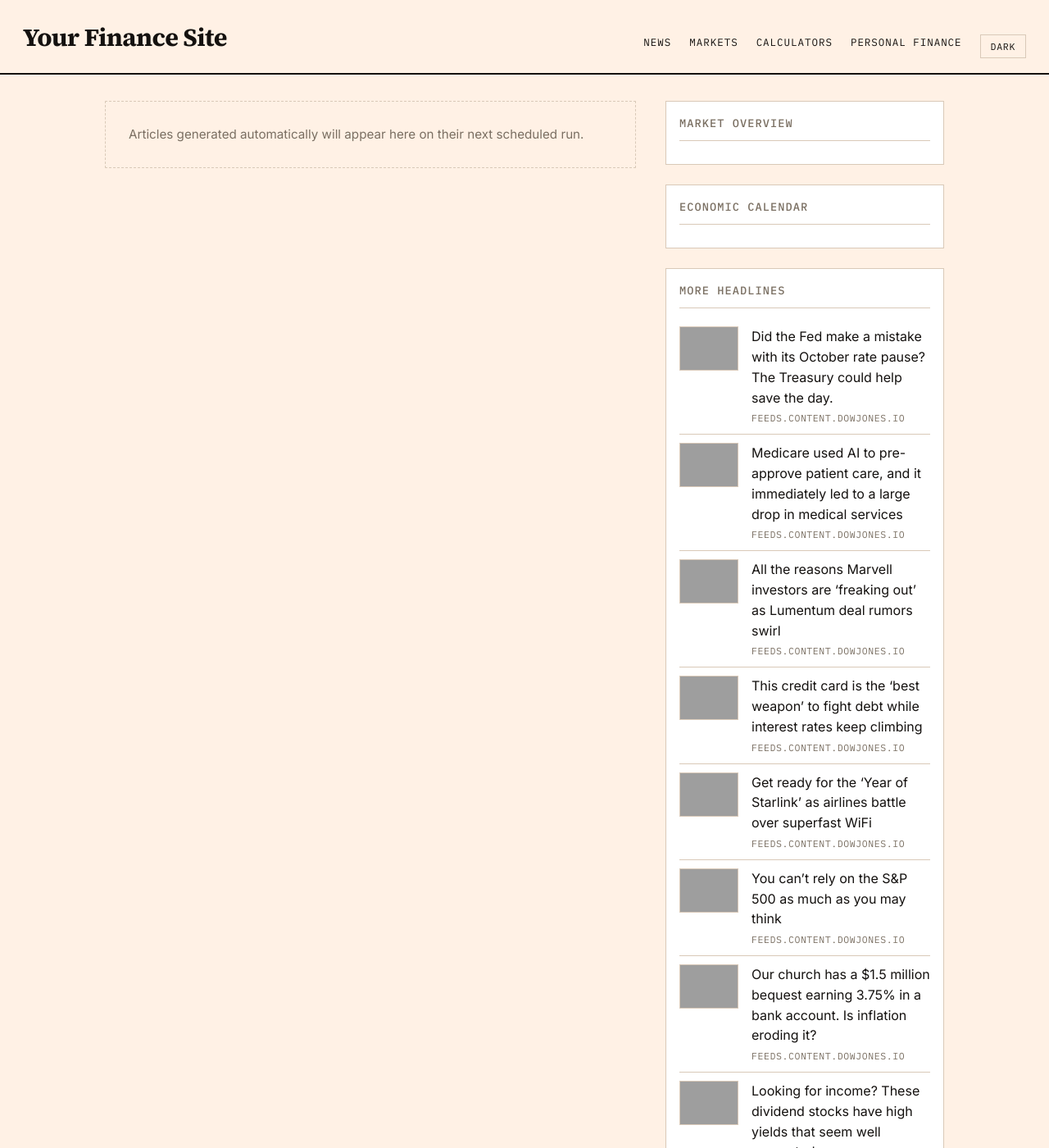
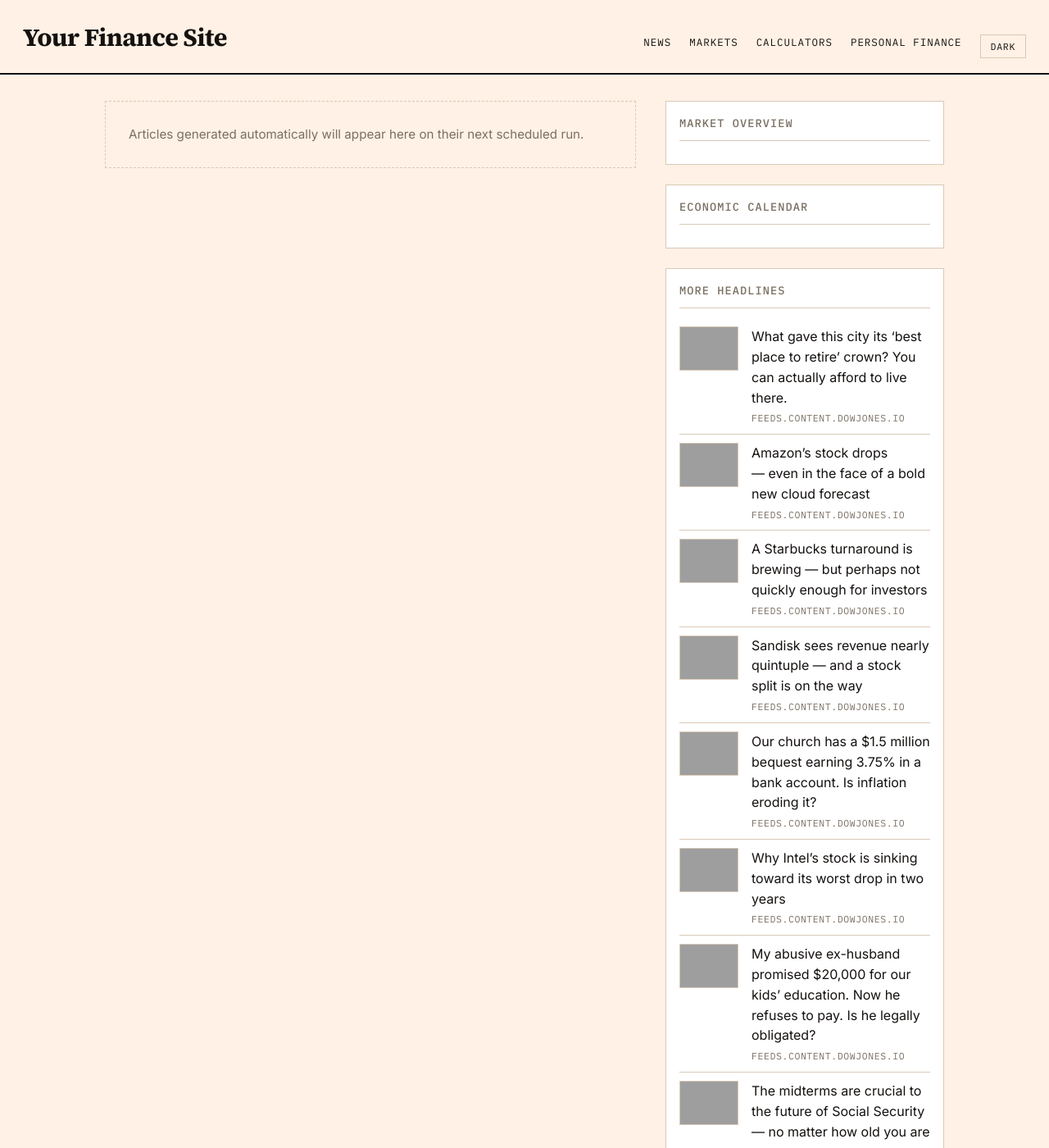
Before and after one commit to GlobTechCo/globtechco.github.io, a Jekyll site: the page built from index.html, in a window 1280 px wide and 1400 px high, cut to the strip 0-1400 px from the top of the window. Shown: the whole strip at 82% size. Built offline with Jekyll 4.4.1, drawn with Linux system fonts in a browser that asks for light colours; a script that is not in the unit is left out; the list of posts is cut into pages by our own code; some of the changed text lies outside the part shown; grey boxes are pictures that could not be loaded.

Commit message:
Auto-content update 2026-10-30

```diff
--- a/_data/aggregator.yml
+++ b/_data/aggregator.yml
@@ -1,50 +1,50 @@
-- title: "Did the Fed make a mistake with its October rate pause? The Treasury could help save the day."
-  link: "https://www.marketwatch.com/story/did-the-fed-make-a-mistake-with-its-october-rate-pause-the-treasury-could-help-save-the-day-77d84993?mod=mw_rss_topstories"
+- title: "What gave this city its \u2018best place to retire\u2019 crown? You can actually afford to live there."
+  link: "https://www.marketwatch.com/story/what-gave-this-city-its-best-place-to-retire-crown-you-can-actually-afford-to-live-there-a06f8f4d?mod=mw_rss_topstories"
   source: "feeds.content.dowjones.io"
-  pubdate: "Thu, 29 Oct 2026 17:59:00 GMT"
-  image: "https://images.mktw.net/im-29452074"
-- title: "Medicare used AI to pre-approve patient care, and it immediately led to a large drop in medical services"
-  link: "https://www.marketwatch.com/story/medicare-used-ai-to-pre-approve-patient-care-and-it-immediately-led-to-a-large-drop-in-medical-services-dc38a210?mod=mw_rss_topstories"
+  pubdate: "Fri, 30 Oct 2026 03:16:00 GMT"
+  image: "https://images.mktw.net/im-51699751"
+- title: "Amazon\u2019s stock drops \u2014\u00a0even in the face of a bold new cloud forecast"
+  link: "https://www.marketwatch.com/story/amazons-bold-cloud-forecast-isnt-enough-to-stave-off-a-stock-drop-ee23c1bb?mod=mw_rss_topstories"
   source: "feeds.content.dowjones.io"
-  pubdate: "Thu, 29 Oct 2026 17:10:00 GMT"
-  image: "https://images.mktw.net/im-74822336"
-- title: "All the reasons Marvell investors are \u2018freaking out\u2019 as Lumentum deal rumors swirl"
-  link: "https://www.marketwatch.com/story/marvell-is-reportedly-close-to-buying-lumentum-analysts-say-they-see-logic-in-a-potential-deal-d7539c59?mod=mw_rss_topstories"
+  pubdate: "Fri, 30 Oct 2026 00:15:00 GMT"
+  image: "https://images.mktw.net/im-49250014"
+- title: "A Starbucks turnaround is brewing \u2014\u00a0but perhaps not quickly enough for investors"
+  link: "https://www.marketwatch.com/story/a-starbucks-turnaround-is-brewing-but-perhaps-not-quickly-enough-3b5f57ac?mod=mw_rss_topstories"
   source: "feeds.content.dowjones.io"
-  pubdate: "Thu, 29 Oct 2026 17:08:00 GMT"
-  image: "https://images.mktw.net/im-08108156"
-- title: "This credit card is the \u2018best weapon\u2019 to fight debt while interest rates keep climbing"
-  link: "https://www.marketwatch.com/story/this-credit-card-is-the-best-weapon-to-fight-debt-while-interest-rates-keep-climbing-8378fcf2?mod=mw_rss_topstories"
+  pubdate: "Fri, 30 Oct 2026 00:14:00 GMT"
+  image: "https://images.mktw.net/im-01171452"
+- title: "Sandisk sees revenue nearly quintuple \u2014\u00a0and a stock split is on the way"
+  link: "https://www.marketwatch.com/story/sandisk-sees-revenue-nearly-quintuple-and-its-stock-is-heading-higher-b9318916?mod=mw_rss_topstories"
   source: "feeds.content.dowjones.io"
-  pubdate: "Thu, 29 Oct 2026 16:49:00 GMT"
-  image: "https://images.mktw.net/im-84410704"
-- title: "Get ready for the \u2018Year of Starlink\u2019 as airlines battle over superfast WiFi"
-  link: "https://www.marketwatch.com/story/get-ready-for-the-year-of-starlink-as-airlines-battle-over-superfast-wifi-6bce32c1?mod=mw_rss_topstories"
-  source: "feeds.content.dowjones.io"
-  pubdate: "Thu, 29 Oct 2026 16:49:00 GMT"
-  image: "https://images.mktw.net/im-06655560"
-- title: "You can\u2019t rely on the S&P 500 as much as you may think"
-  link: "https://www.marketwatch.com/story/you-cant-rely-on-the-s-p-500-as-much-as-you-may-think-a3ac0cb7?mod=mw_rss_topstories"
-  source: "feeds.content.dowjones.io"
-  pubdate: "Thu, 29 Oct 2026 16:26:00 GMT"
-  image: "https://images.mktw.net/im-08594984"
+  pubdate: "Fri, 30 Oct 2026 00:06:00 GMT"
+  image: "https://images.mktw.net/im-04029946"
 - title: "Our church has a $1.5 million bequest earning 3.75% in a bank account. Is inflation eroding it?"
   link: "https://www.marketwatch.com/story/there-may-be-better-investment-options-my-church-received-1-5-million-from-a-parishioner-is-3-75-interest-enough-5164d790?mod=mw_rss_topstories"
   source: "feeds.content.dowjones.io"
-  pubdate: "Thu, 29 Oct 2026 16:00:00 GMT"
+  pubdate: "Fri, 30 Oct 2026 00:05:00 GMT"
   image: "https://images.mktw.net/im-05792524"
-- title: "Looking for income? These dividend stocks have high yields that seem well supported."
-  link: "https://www.marketwatch.com/story/looking-for-income-these-dividend-stocks-have-high-yields-that-seem-well-supported-81093bdf?mod=mw_rss_topstories"
+- title: "Why Intel\u2019s stock is sinking toward its worst drop in two years"
+  link: "https://www.marketwatch.com/story/why-intels-stock-is-sinking-toward-its-worst-drop-in-two-years-492d71a7?mod=mw_rss_topstories"
   source: "feeds.content.dowjones.io"
-  pubdate: "Thu, 29 Oct 2026 15:54:00 GMT"
-  image: "https://images.mktw.net/im-44966695"
+  pubdate: "Thu, 29 Oct 2026 23:21:00 GMT"
+  image: "https://images.mktw.net/im-37901280"
+- title: "My abusive ex-husband promised $20,000 for our kids\u2019 education. Now he refuses to pay. Is he legally obligated?"
+  link: "https://www.marketwatch.com/story/my-abusive-ex-husband-promised-20-000-for-our-kids-education-now-he-refuses-to-pay-is-he-legally-obligated-325ef50f?mod=mw_rss_topstories"
+  source: "feeds.content.dowjones.io"
+  pubdate: "Thu, 29 Oct 2026 22:45:00 GMT"
+  image: "https://images.mktw.net/im-95596293"
+- title: "The midterms are crucial to the future of Social Security \u2014 no matter how old you are"
+  link: "https://www.marketwatch.com/story/the-midterms-are-crucial-to-the-future-of-social-security-no-matter-how-old-you-are-0f080a9c?mod=mw_rss_topstories"
+  source: "feeds.content.dowjones.io"
+  pubdate: "Thu, 29 Oct 2026 22:01:00 GMT"
+  image: "https://images.mktw.net/im-13598905"
+- title: "Is it curtains for COLA? Saving Social Security could mean changing the cost-of-living adjustment."
+  link: "https://www.marketwatch.com/story/is-it-curtains-for-cola-saving-social-security-could-mean-changing-the-cost-of-living-adjustment-867c6bd8?mod=mw_rss_topstories"
+  source: "feeds.content.dowjones.io"
+  pubdate: "Thu, 29 Oct 2026 21:52:00 GMT"
+  image: "https://images.mktw.net/im-24279758"
 - title: "\u2018Fancy cars hold no appeal\u2019: We have a 99% chance of outliving our life savings. Why not spend, spend, spend?"
   link: "https://www.marketwatch.com/story/fancy-cars-hold-no-appeal-my-wife-and-i-have-a-99-chance-of-outliving-our-savings-why-dont-we-spend-it-all-932a2166?mod=mw_rss_topstories"
   source: "feeds.content.dowjones.io"
-  pubdate: "Thu, 29 Oct 2026 15:45:00 GMT"
+  pubdate: "Thu, 29 Oct 2026 21:31:00 GMT"
   image: "https://images.mktw.net/im-21005604"
-- title: "Florida is voting on whether to slash property taxes. Here\u2019s who it would benefit \u2014 and hurt."
-  link: "https://www.marketwatch.com/story/florida-is-voting-on-whether-to-slash-property-taxes-heres-who-it-would-benefit-and-hurt-6c34b470?mod=mw_rss_topstories"
-  source: "feeds.content.dowjones.io"
-  pubdate: "Thu, 29 Oct 2026 15:39:00 GMT"
-  image: "https://images.mktw.net/im-99463566"
```
